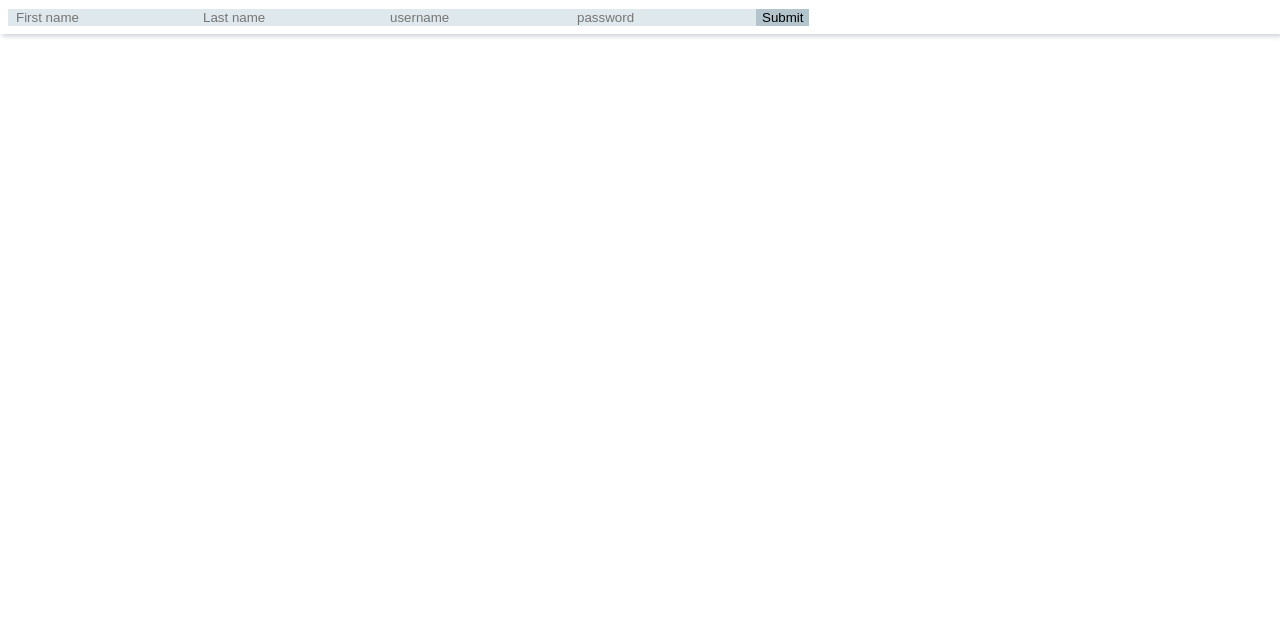
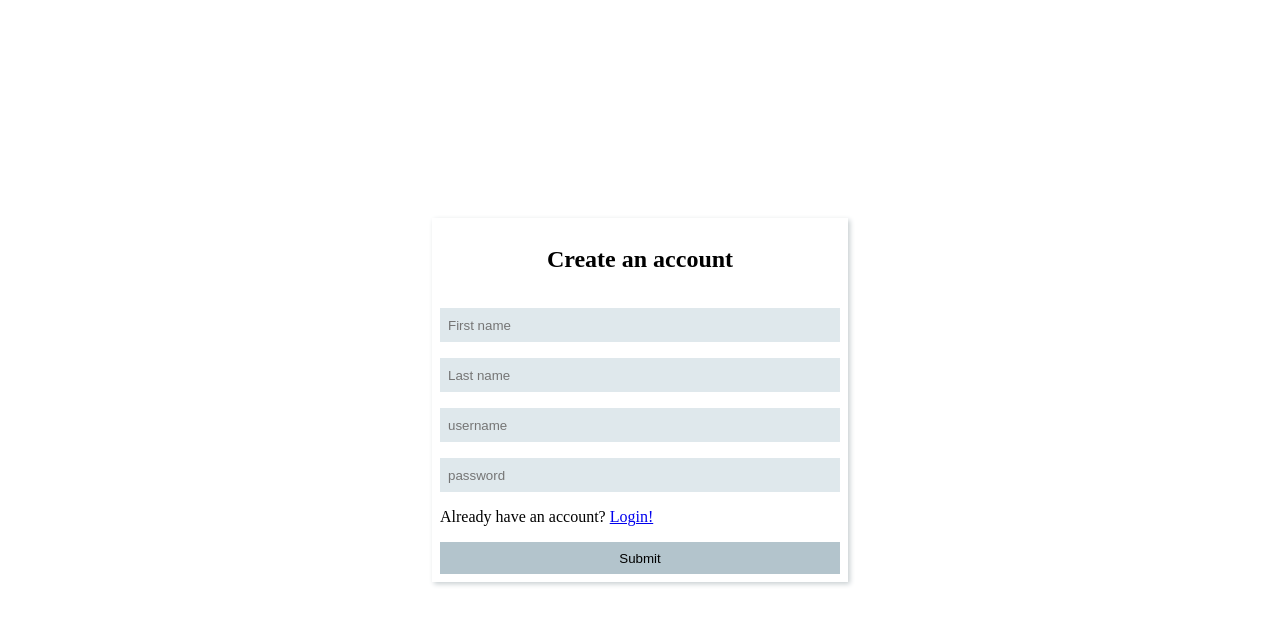
Before and after one commit to MarvJohnson/Ezequiel, a Vue app in the folder client/: page /signup in a window 1280 px wide. Shown: the top 624 px of the page. Built offline with nearby package versions, Linux system fonts and the light colour scheme.

Commit message:
Fixed bug with SignUp page not calling api correctly

```diff
--- a/client/src/components/SignUpForm.vue
+++ b/client/src/components/SignUpForm.vue
@@ -1,5 +1,6 @@
 <template>
-  <form @submit.prevent="submitRegistration(first_name, last_name, username, password)" class="form signup-form">
+  <form @submit.prevent="submitRegistration(first_name, last_name, username, password)" class="signup-form">
+      <h2>Create an account</h2>
       <!-- <label for="first-name">First Name</label> -->
       <input id="first-name" type="text" placeholder="First name" v-model="first_name">
       <!-- <label for="last-name">Last Name</label> -->
@@ -8,6 +9,7 @@
       <input id="username" type="text" placeholder="username" v-model="username">
       <!-- <label for="password">Password</label> -->
       <input id="password" type="password" placeholder="password" v-model="password">
+      <p>Already have an account? <router-link to="/login">Login!</router-link></p>
       <button type="submit">Submit</button>
     </form>
 </template>
@@ -28,5 +30,21 @@ export default {
 </script>
 
 <style>
+  .signup-form {
+    display: flex;
+    flex-direction: column;
+    margin: auto auto;
+    width: 90%;
+    max-width: 400px;
+    gap: 1rem;
+  }
 
+  .signup-form h2 {
+    text-align: center;
+  }
+
+  .signup-form input, .signup-form button {
+    display: block;
+    height: 2rem;
+  }
 </style>
--- a/client/src/pages/SignUp.vue
+++ b/client/src/pages/SignUp.vue
@@ -1,5 +1,5 @@
 <template>
-  <div>
+  <div class="signup-page">
     <SignUpForm :submitRegistration="submitRegistration" />
   </div>
 </template>
@@ -15,10 +15,10 @@ export default {
   },
   methods: {
     async submitRegistration(first_name, last_name, username, password){
-      const result = await requestRegister(first_name, last_name, username, password)
+      const result = await requestRegister(first_name, last_name, username, password);
 
       if (result) {
-        this.$router.push('/login')
+        this.$router.push('/login');
       }
     }
   }
@@ -26,5 +26,9 @@ export default {
 </script>
 
 <style>
-
+  .signup-page {
+    display: flex;
+    flex-direction: column;
+    height: 100vh;
+  }
 </style>
--- a/client/src/services/UserServices.js
+++ b/client/src/services/UserServices.js
@@ -14,7 +14,7 @@ export const requestRegister = async (
     re_password: password
   });
 
-  return result.status === 200;
+  return result.data;
 };
 
 export const requestLogin = async (username, password) => {
```
